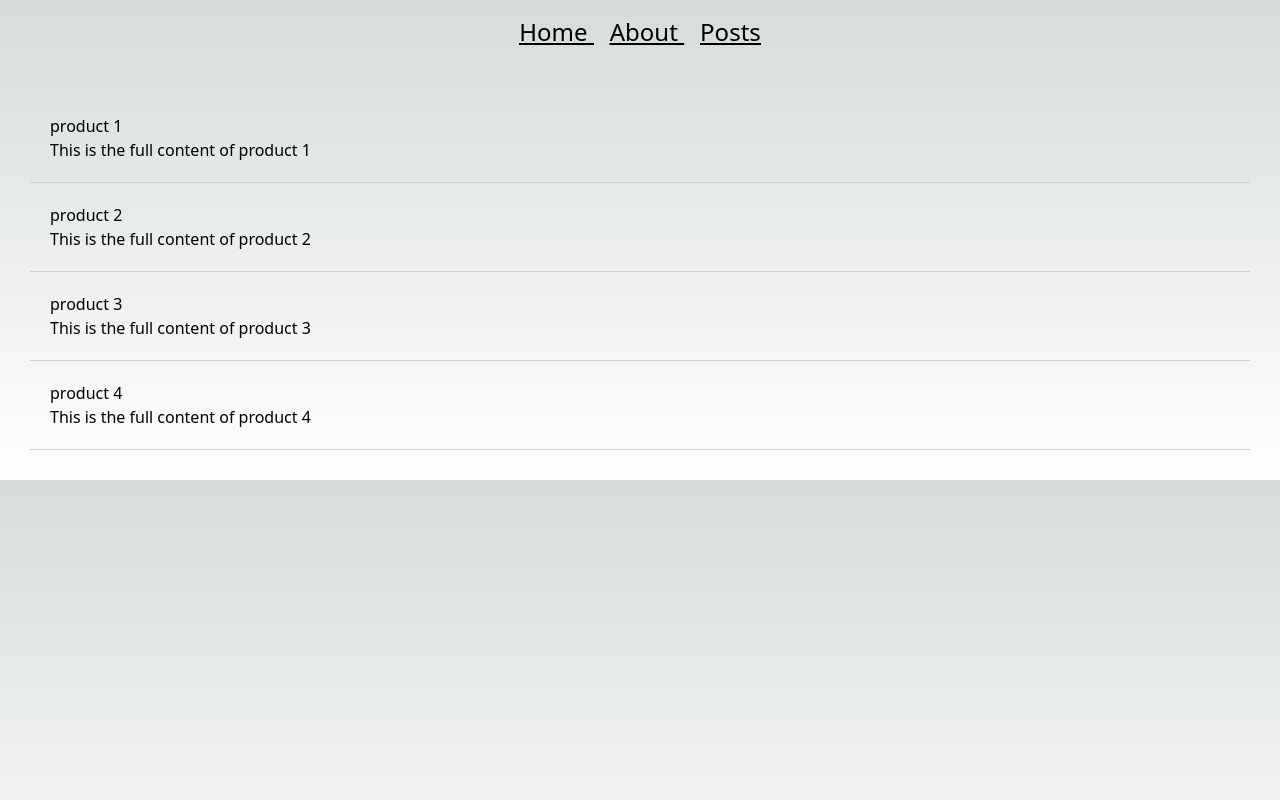
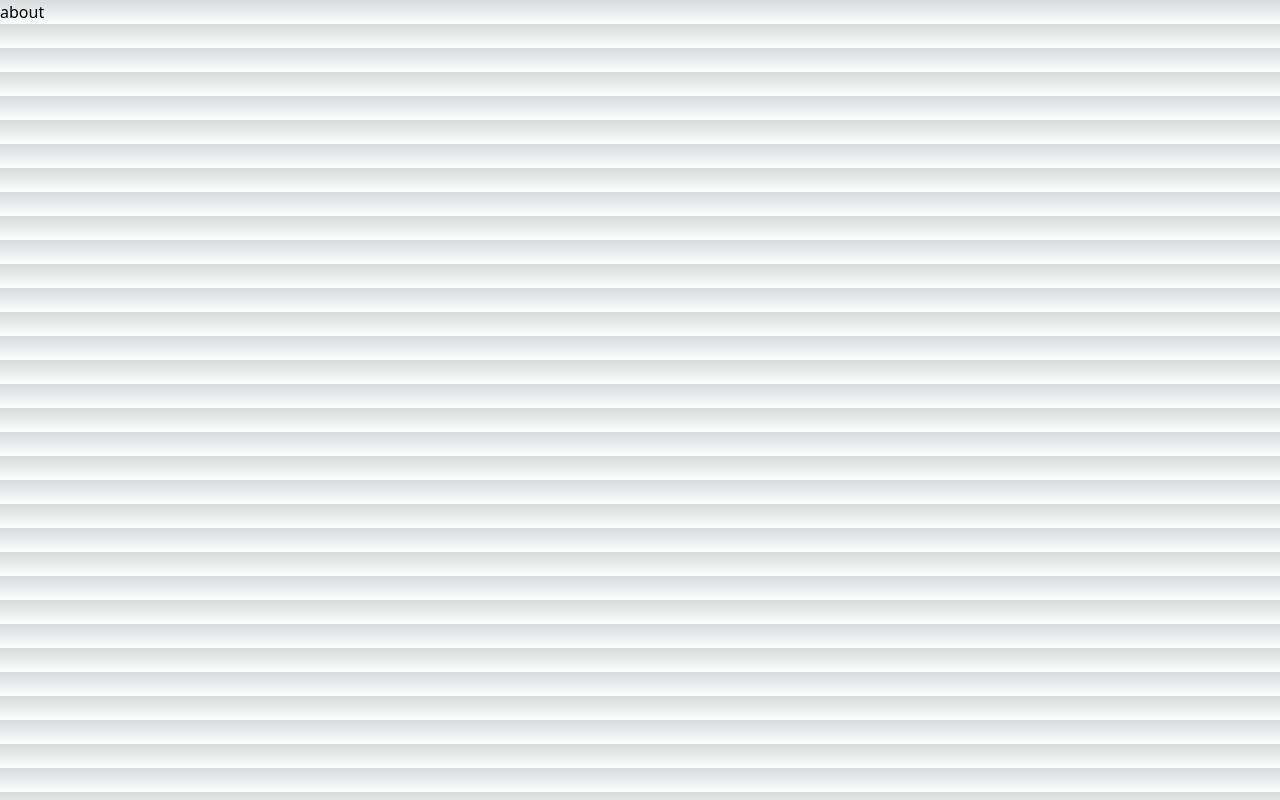
Before and after one commit to prins1085/nextJs_project, a Next.js app: page /about in a window 1280 px wide. Built offline with nearby package versions, Linux system fonts and the light colour scheme; data requests are answered from the project's data file.

Commit message:
Modified About page

```diff
--- a/pages/about.js
+++ b/pages/about.js
@@ -1,38 +1,48 @@
-import React from "react";
-import Navbar from "./Navbar";
-import Head from "next/head";
+// import React from "react";
+// import Navbar from "./Navbar";
 
-export async function getStaticProps() {
-  console.log("Revalidate page");
-  const res = await fetch("http://localhost:4000/products");
-  const posts = await res.json();
+// export async function getStaticProps() {
+//   console.log("Revalidate page");
+//   const res = await fetch("http://localhost:4000/products");
+//   const posts = await res.json();
 
-  return {
-    props: {
-      posts,
-    },
-    revalidate:10,
-  };
+//   return {
+//     props: {
+//       posts,
+//     },
+//     revalidate:10,
+//   };
+// }
+
+// const about = ({ posts }) => {
+//   return (
+//     <>
+//     <Navbar/>
+
+//     <div style={{ padding: 30 }}>
+//       <div>
+//         {posts.map(post =>
+//           <div
+//             key={post.id}
+//             style={{ padding: 20, borderBottom: '1px solid #ccc' }}>
+//             <h2>{post.title}</h2>
+//             <p>{post.content}</p>
+//           </div>)}
+//       </div>
+//     </div>
+//     </>
+//   );
+// };
+
+// export default about;
+
+
+import React from 'react'
+
+const about = () => {
+  return (
+    <div>about</div>
+  )
 }
 
-const about = ({ posts }) => {
-  return (
-    <>
-    <Navbar/>
-
-    <div style={{ padding: 30 }}>
-      <div>
-        {posts.map(post =>
-          <div
-            key={post.id}
-            style={{ padding: 20, borderBottom: '1px solid #ccc' }}>
-            <h2>{post.title}</h2>
-            <p>{post.content}</p>
-          </div>)}
-      </div>
-    </div>
-    </>
-  );
-};
-
-export default about;
+export default about
```
